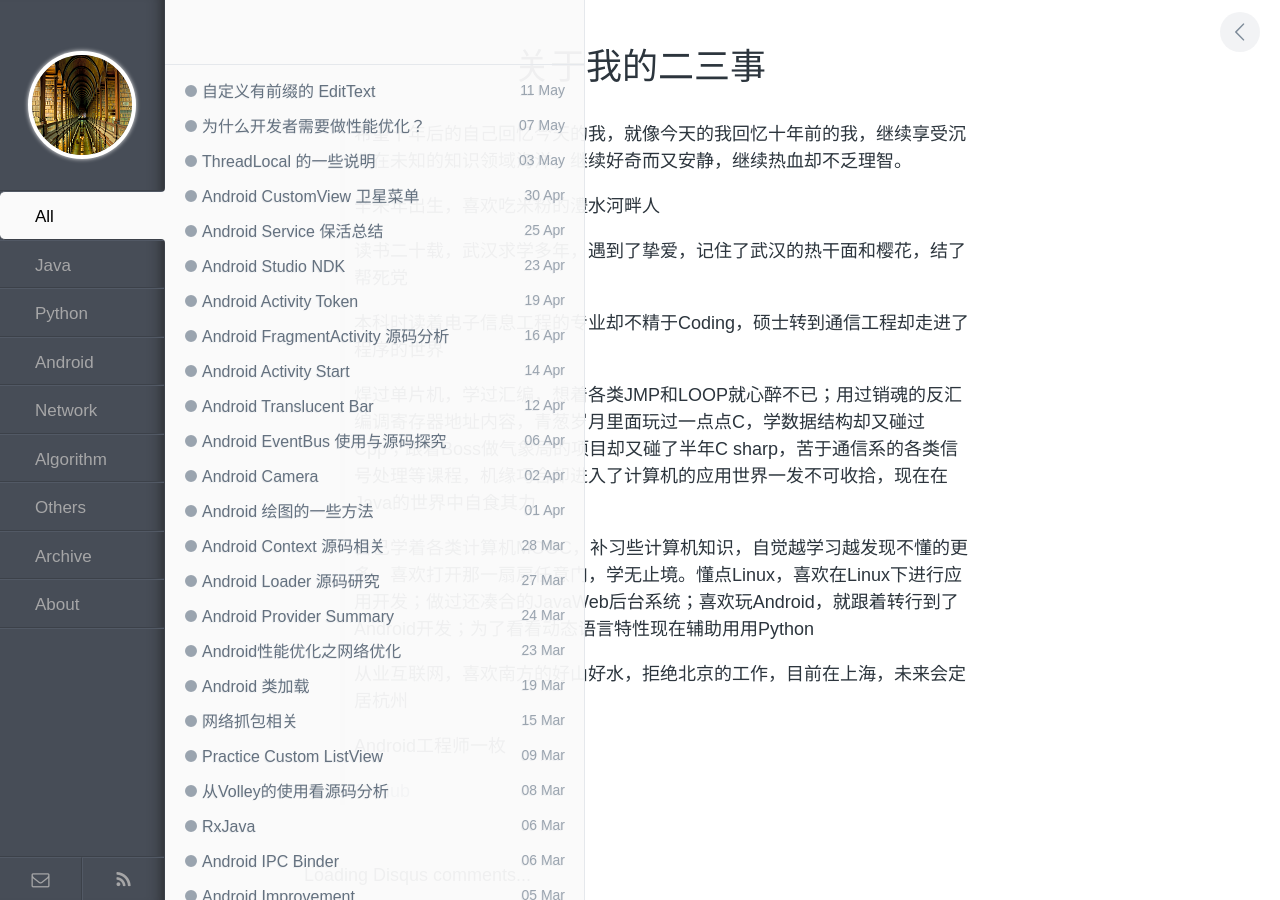
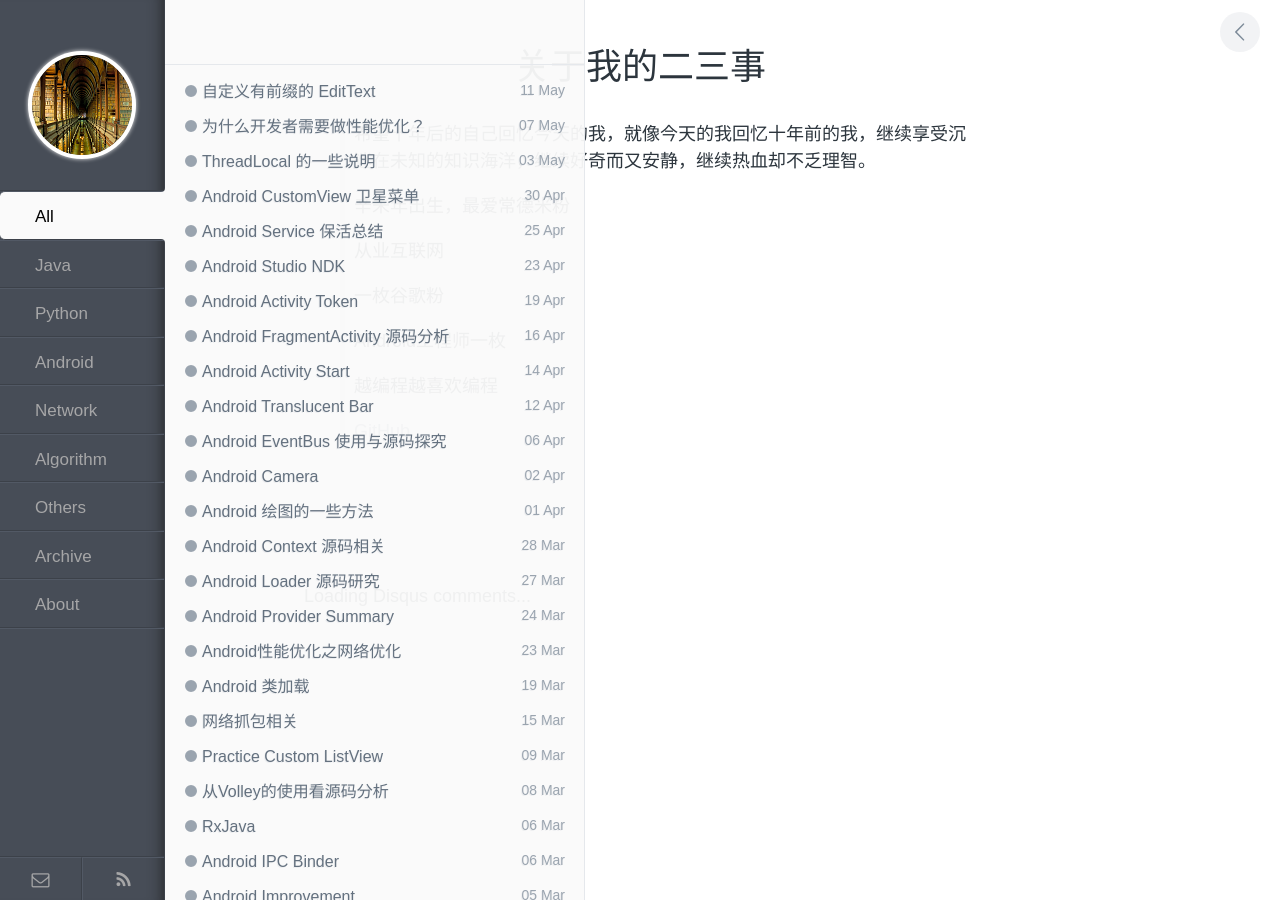
Before and after one commit to enlipan/enlipan.github.io, a Jekyll site: the page built from pages/about.html, in a window 1280 px wide. Built offline with Jekyll 4.4.1, drawn with Linux system fonts in a browser that asks for light colours; nearby versions of some CDN libraries; comment, search, counter and statistics services are not loaded.

Commit message:
modify confige

```diff
--- a/_config.yml
+++ b/_config.yml
@@ -3,4 +3,4 @@ title: Lee
 
 # Build settings
 highlighter: rouge
-paginate: 5
+paginate: 6
--- a/assets/css/style.css
+++ b/assets/css/style.css
@@ -247,19 +247,6 @@ a {
     #mobile-avatar {
       display: block;
       float: left; } }
-
-      #copyright {
-        margin: 0;
-        padding-top: 1em;
-        font-size: .6em;
-        font-family:Cursive;
-        color: #CBCBCB;
-        text-align: center;
-        border-top: 2px solid rgba(200,200,200, 0.5); }
-        #copyright > a {
-          color: #A9DAA7; }
-          #copyright > a:hover {
-            text-decoration: none; }
 
 .post-preview > a {
   color: #404040;
--- a/pages/about.html
+++ b/pages/about.html
@@ -7,16 +7,17 @@ title: 关于我的二三事
   <h1 id="post__title" >关于我的二三事</h1>
   </center>
   <blockquote>
-  <p>希望十年后的自己回忆今天的我，就像今天的我回忆十年前的我，继续享受沉迷在未知的知识领域海洋，继续好奇而又安静，继续热血却不乏理智。</p>
-  <p>辛未年出生，喜欢吃米粉的澧水河畔人</p>
-  <p>读书二十载，武汉求学多年，遇到了挚爱，记住了武汉的热干面和樱花，结了帮死党</p>
-  <p>本科时读着电子信息工程的专业却不精于Coding，硕士转到通信工程却走进了程序的世界</p>
-  <p>焊过单片机，学过汇编，想着各类JMP和LOOP就心醉不已；用过销魂的反汇编调寄存器地址内容，青葱岁月里面玩过一点点C，学数据结构却又碰过Cpp；跟着Boss做气象局的项目却又碰了半年C sharp，苦于通信系的各类信号处理等课程，机缘巧合却进入了计算机的应用世界一发不可收拾，现在在Java的世界中自食其力</p>
-  <p>自己学着各类计算机MOOC，补习些计算机知识，自觉越学习越发现不懂的更多，喜欢打开那一扇扇任意门，学无止境。懂点Linux，喜欢在Linux下进行应用开发；做过还凑合的JavaWeb后台系统；喜欢玩Android，就跟着转行到了Android开发；为了看看动态语言特性现在辅助用用Python</p>
-  <p>从业互联网，喜欢南方的好山好水，拒绝北京的工作，目前在上海，未来会定居杭州</p>
+  <p>希望十年后的自己回忆今天的我，就像今天的我回忆十年前的我，继续享受沉迷在未知的知识海洋，继续好奇而又安静，继续热血却不乏理智。</p>
+  <p>辛未年出生，最爱常德米粉</p>
+  <p>从业互联网</p>
+  <p>一枚谷歌粉</p>
   <p>Android工程师一枚</p>
+  <p>越编程越喜欢编程</p>
   <p><a href="https://github.com/itlipan">GitHub</a></p>
 </blockquote>
+  <br/>
+  <br/>
+  <br/>
 </article>
 <div id="disqus_thread">
   <noscript>Please enable JavaScript to view the <a href="http://disqus.com/?ref_noscript">comments powered by Disqus.</a></noscript>
```
